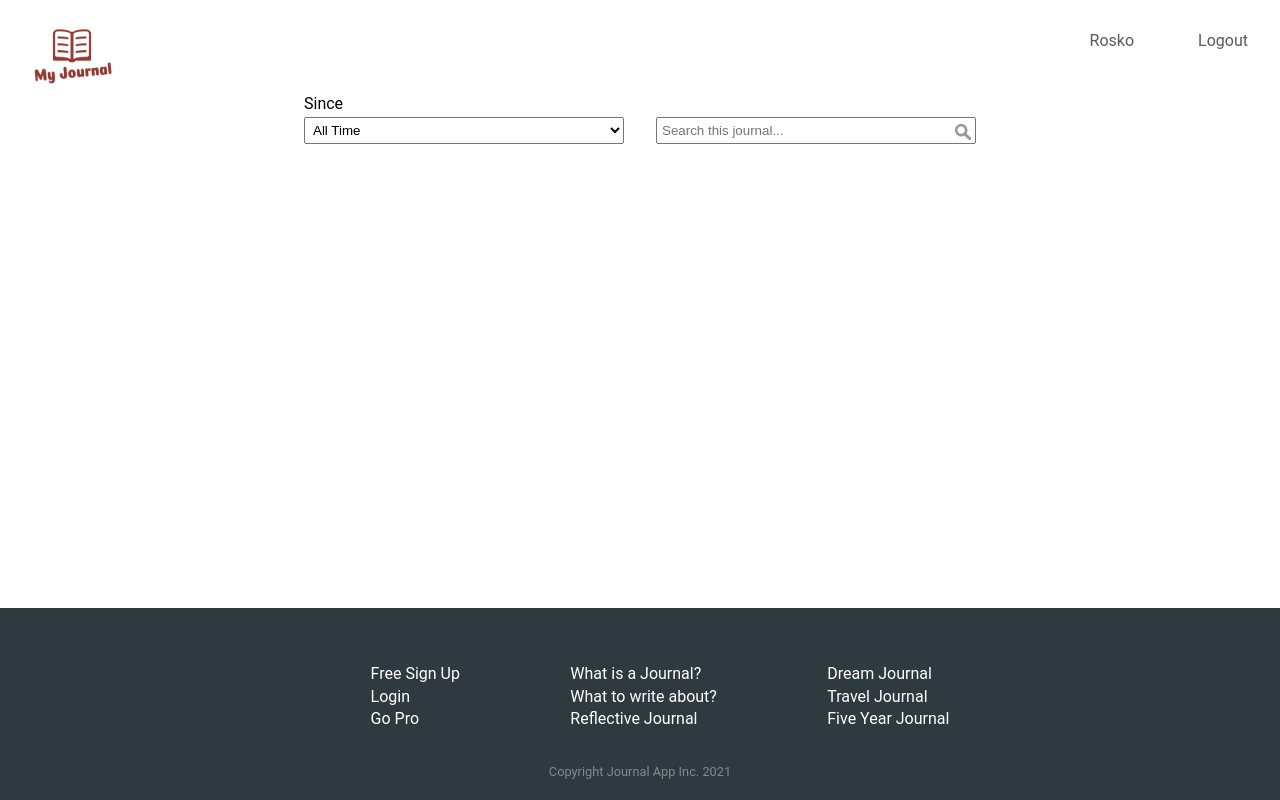
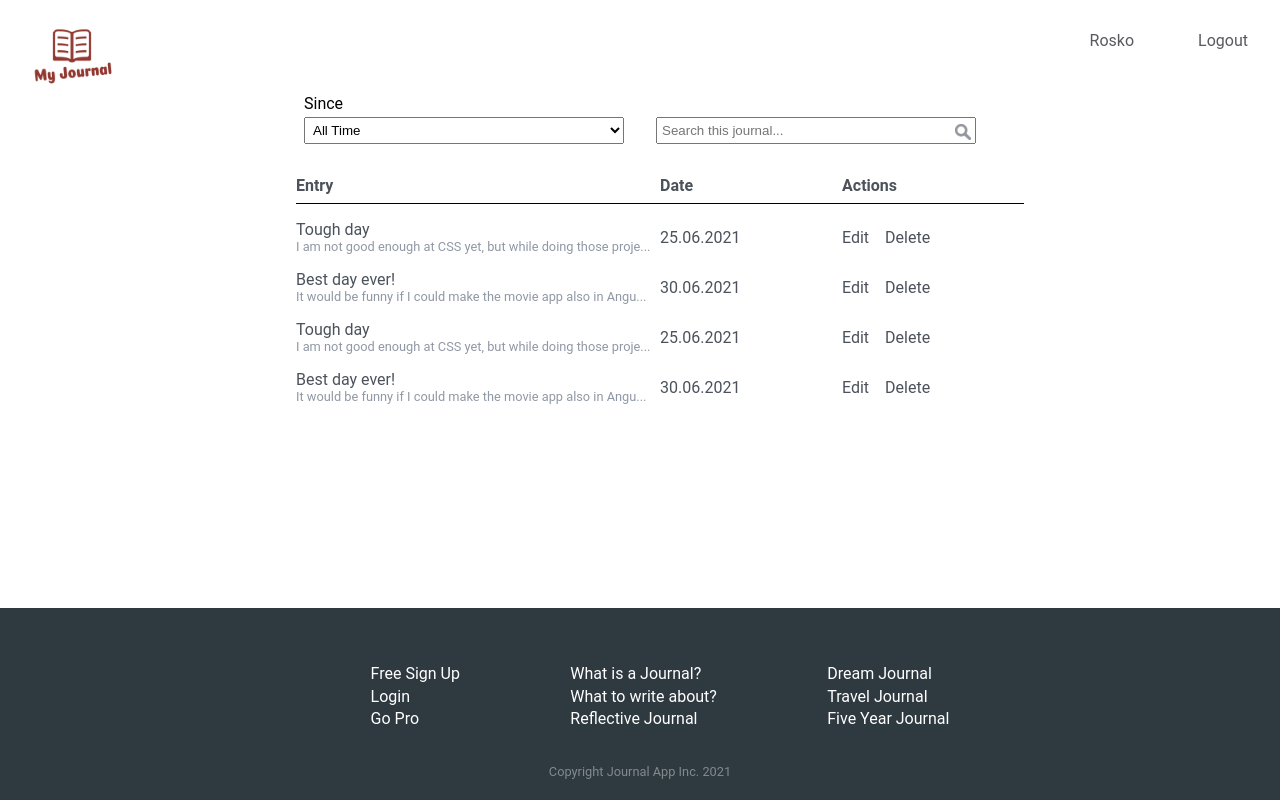
Before and after one commit to rpashev/vue-journal-app, a Vue app: page /single-journal in a window 1280 px wide. Built offline with nearby package versions, Linux system fonts and the light colour scheme.

Commit message:
added an entries list component

```diff
--- a/DUMMY_DATA.js
+++ b/DUMMY_DATA.js
@@ -7,11 +7,13 @@ export const journals = [
       {
         id: "entry1",
         date: "25.06.2021",
+        title:"Tough day",
         body: "I am not good enough at CSS yet, but while doing those projects I will certainly get better. I think by copying other websites I can advance my CSS skills. SCSS is probably a good idea, I am underestimating the importance of nesting.",
       },
       {
         id: "entry2",
         date: "30.06.2021",
+        title: "Best day ever!",
         body: "It would be funny if I could make the movie app also in Angular but I am clueless there for now. I will explore other technologies when I am not wirking on the projects though.It would be funny if I could make the movie app also in Angular but I am clueless there for now. I will explore other technologies when I am not wirking on the projects though.",
       },
     ],
--- /dev/null
+++ b/src/components/journal/EntriesList.vue
@@ -0,0 +1,100 @@
+<template>
+  <div class="entries-list__container">
+    <ul class="entries-list">
+      <li class="entries-list__title">
+        <div>Entry</div>
+        <div>Date</div>
+        <div>Actions</div>
+      </li>
+      <li
+        v-for="entry in entriesData"
+        :key="entry.id"
+        class="entries-list__item"
+      >
+        <div class="entry__intro">
+          <div>{{ entry.title }}</div>
+          <div class="entry__description">
+            {{ entry.body.slice(0, 60) + "..." }}
+          </div>
+        </div>
+        <div class="entry__date">{{ entry.date }}</div>
+        <div class="entry__actions">
+          <div class="entry__actions-edit">Edit</div>
+          <div class="entry__actions-delete">Delete</div>
+        </div>
+      </li>
+      <li
+        v-for="entry in entriesData"
+        :key="entry.id"
+        class="entries-list__item"
+      >
+        <div class="entry__intro">
+          <div>{{ entry.title }}</div>
+          <div class="entry__description">
+            {{ entry.body.slice(0, 60) + "..." }}
+          </div>
+        </div>
+        <div class="entry__date">{{ entry.date }}</div>
+        <div class="entry__actions">
+          <div class="entry__actions-edit">Edit</div>
+          <div class="entry__actions-delete">Delete</div>
+        </div>
+      </li>
+    </ul>
+  </div>
+</template>
+
+<script>
+import { journals } from "../../../DUMMY_DATA";
+import { ref } from "@vue/reactivity";
+
+export default {
+  setup() {
+    const entriesData = ref(journals[0].entries);
+
+    return {
+      entriesData,
+    };
+  },
+};
+</script>
+
+<style scoped>
+.entries-list__container {
+  margin-top: 1rem;
+  width: 60%;
+}
+.entris-list {
+  width: 100%;
+  list-style: none;
+}
+
+.entries-list__item,
+.entries-list__title {
+  display: grid;
+  grid-template-columns: 4fr 2fr 2fr;
+  align-items: center;
+}
+.entries-list__title {
+  border-bottom: 1px solid black;
+  padding-bottom: 0.5rem;
+  color: #4b525b;
+  font-weight: bold;
+}
+.entries-list__item {
+  margin-top: 1rem;
+  color: #4b525b;
+}
+.entry__actions {
+  display: flex;
+  /* justify-content: flex-start; */
+  /* margin: 0 auto; */
+}
+.entry__description {
+  font-size: 0.8rem;
+  color: #9098a5;
+}
+.entry__actions-edit {
+  margin: 0 1rem 0 0;
+}
+</style>
--- a/src/pages/user-pages/journal/SingleJournal.vue
+++ b/src/pages/user-pages/journal/SingleJournal.vue
@@ -1,15 +1,18 @@
 <template>
   <div class="single-journal__page">
     <entries-filters></entries-filters>
+    <entries-list></entries-list>
   </div>
 </template>
 
 <script>
 import EntriesFilters from "../../../components/journal/EntriesFilters.vue";
+import EntriesList from "../../../components/journal/EntriesList.vue";
 
 export default {
   components: {
     EntriesFilters,
+    EntriesList,
   },
   setup() {},
 };
```
